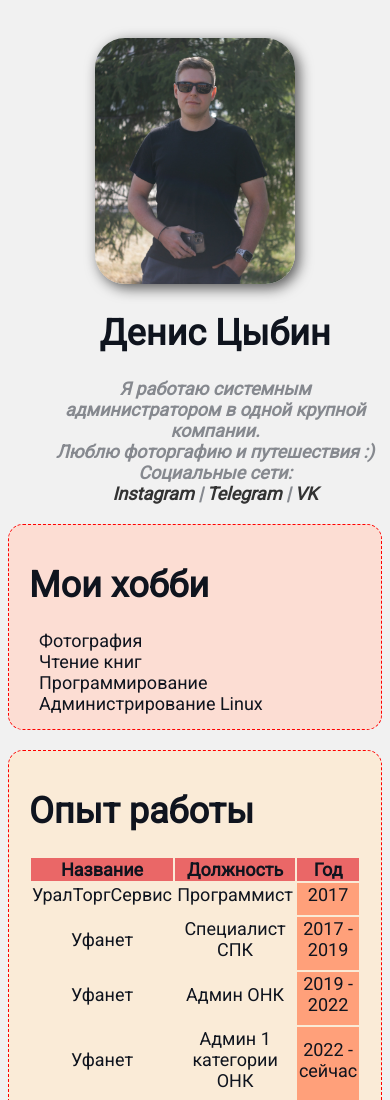
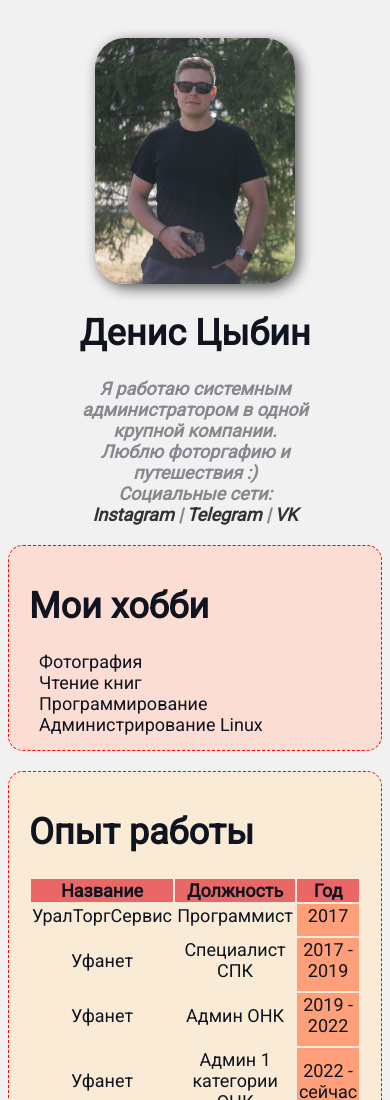
Before and after one commit to Ligh7Fun/res_school, a plain HTML site: page index.html in a window 390 px wide. Shown: the top 1100 px of the page. Drawn offline with Linux system fonts and the light colour scheme.

Commit message:
Update style.css

```diff
--- a/css/style.css
+++ b/css/style.css
@@ -177,4 +177,7 @@ a:hover {
         margin-right: 0;
         margin-bottom: 10px;
     }
+    .info-text {
+        margin-right: 40px;
+    }
 }
```
